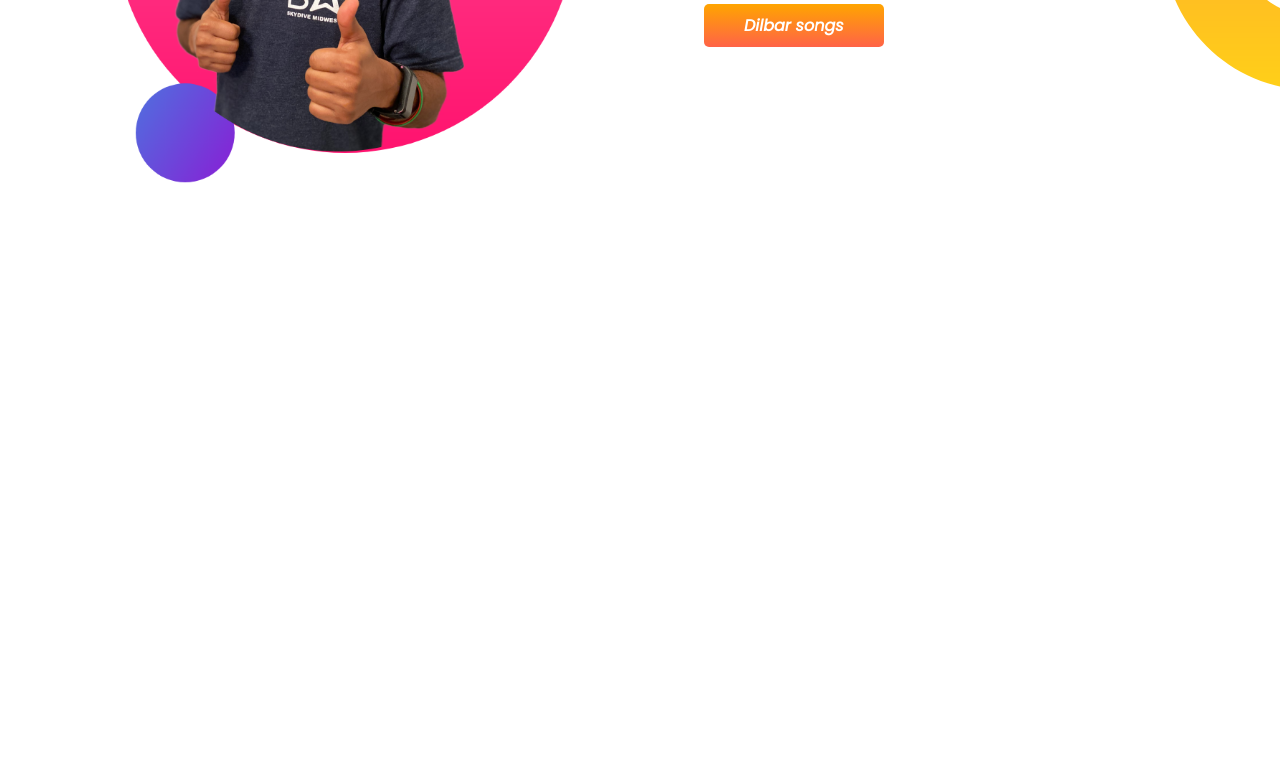
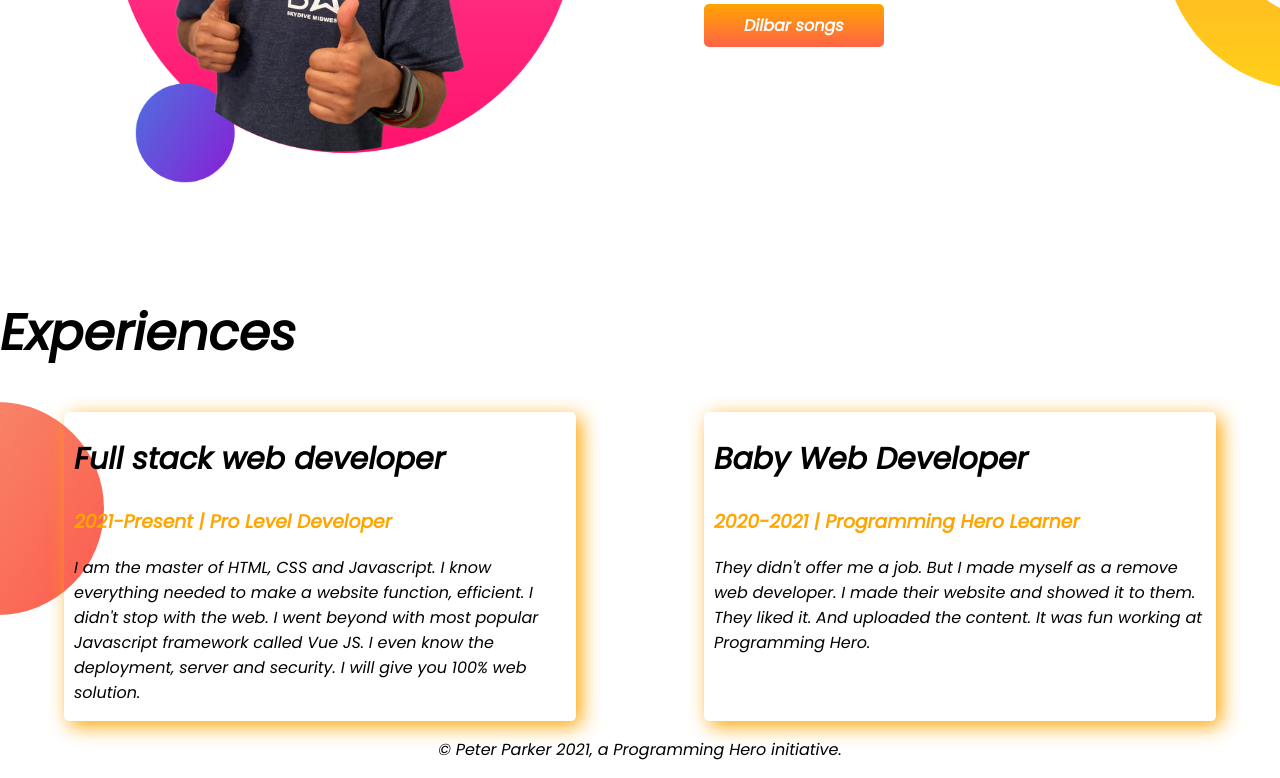
Before and after one commit to zahidjuel/developer-portfolio, a plain HTML site: page index.html in a window 1280 px wide. Shown: the part 1016-1794 px from the top of the page. Before the commit the page ends 1270 px from the top, so only its background shows below. Drawn offline with Linux system fonts and the light colour scheme.

Commit message:
added footer

```diff
--- a/index.html
+++ b/index.html
@@ -13,7 +13,7 @@
 </head>
 
 <body>
-    <section class="top-banner">
+    <section class="top-banner flexible">
         <div class="half-width">
             <h1>Welcome To</h1>
             <h1><span class="orange-color">Zahid Juel</span> World!</h1>
@@ -29,7 +29,7 @@
             <img src="images/jhanker-pic-with-bg.png" alt="">
         </div>
     </section>
-    <section class="dream-big">
+    <section class="dream-big flexible">
         <div class="half-width">
             <img src="images/jhankar2.png" alt="">
         </div>
@@ -44,6 +44,33 @@
 
 
     </section>
+    <section class="experience-area">
+
+        <h1>Experiences</h1>
+
+        <div class="flexible">
+            <div id="made-dev" class="Experiences-item">
+                <h2>Full stack web developer</h2>
+                <h3 class="orange-color">2021-Present | Pro Level Developer</h3>
+                <p>I am the master of HTML, CSS and Javascript. I know everything needed to make a website function,
+                    efficient. I didn't stop with the web. I went beyond with most popular Javascript framework called
+                    Vue
+                    JS. I even know the deployment, server and security. I will give you 100% web solution.</p>
+            </div>
+            <div id="made-wev" class="Experiences-item">
+                <h2>Baby Web Developer</h2>
+                <h3 class="orange-color">2020-2021 | Programming Hero Learner</h3>
+                <p>They didn't offer me a job. But I made myself as a remove web developer. I made their website and
+                    showed
+                    it to them. They liked it. And uploaded the content. It was fun working at Programming Hero.</p>
+            </div>
+        </div>
+
+
+    </section>
+    <footer>
+        <p>© Peter Parker 2021, a Programming Hero initiative.</p>
+    </footer>
 
 </body>
 
--- a/style.css
+++ b/style.css
@@ -5,10 +5,10 @@
 h1{
     font-size: 50px;
 }
-.orange-color{
-    color: orange;
+h2{
+    font-size: 30px;
 }
-section{
+.flexible{
     display: flex;
 }
 .half-width{
@@ -35,3 +35,33 @@
     background-repeat: no-repeat;
     background-position:right;
 }
+.orange-color{
+    color: orange;
+}
+.Experiences-item{
+width: 40%;
+margin-left: 5%;
+margin-right: 5%;
+padding-left: 10px;
+box-shadow: 5px 5px 20px orange;
+border-radius: 5px
+}
+.experience-area{
+    background-image: url(images/exp-bg.png);
+    background-repeat:no-repeat;
+    background-position: left;
+
+}
+#made-dev{
+    border: left 5px solid;
+    border-image: linear-gradient(blue,cyan);
+    border-image-slice: 1;
+}
+#made-wev{
+    border: left 5px solid;
+    border-image: linear-gradient(blue,cyan);
+    border-image-slice: 1;
+}
+footer p{
+    text-align: center;
+}
```
